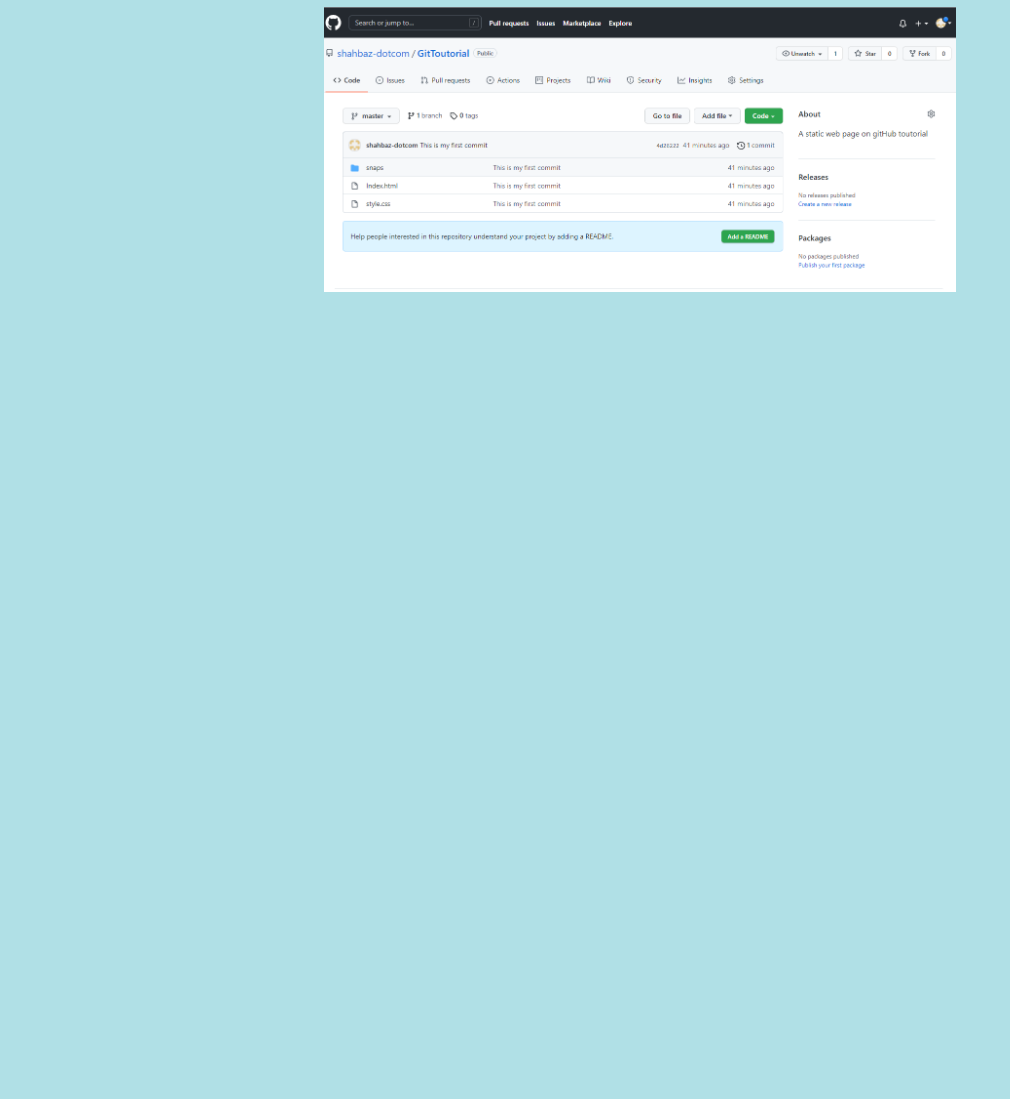
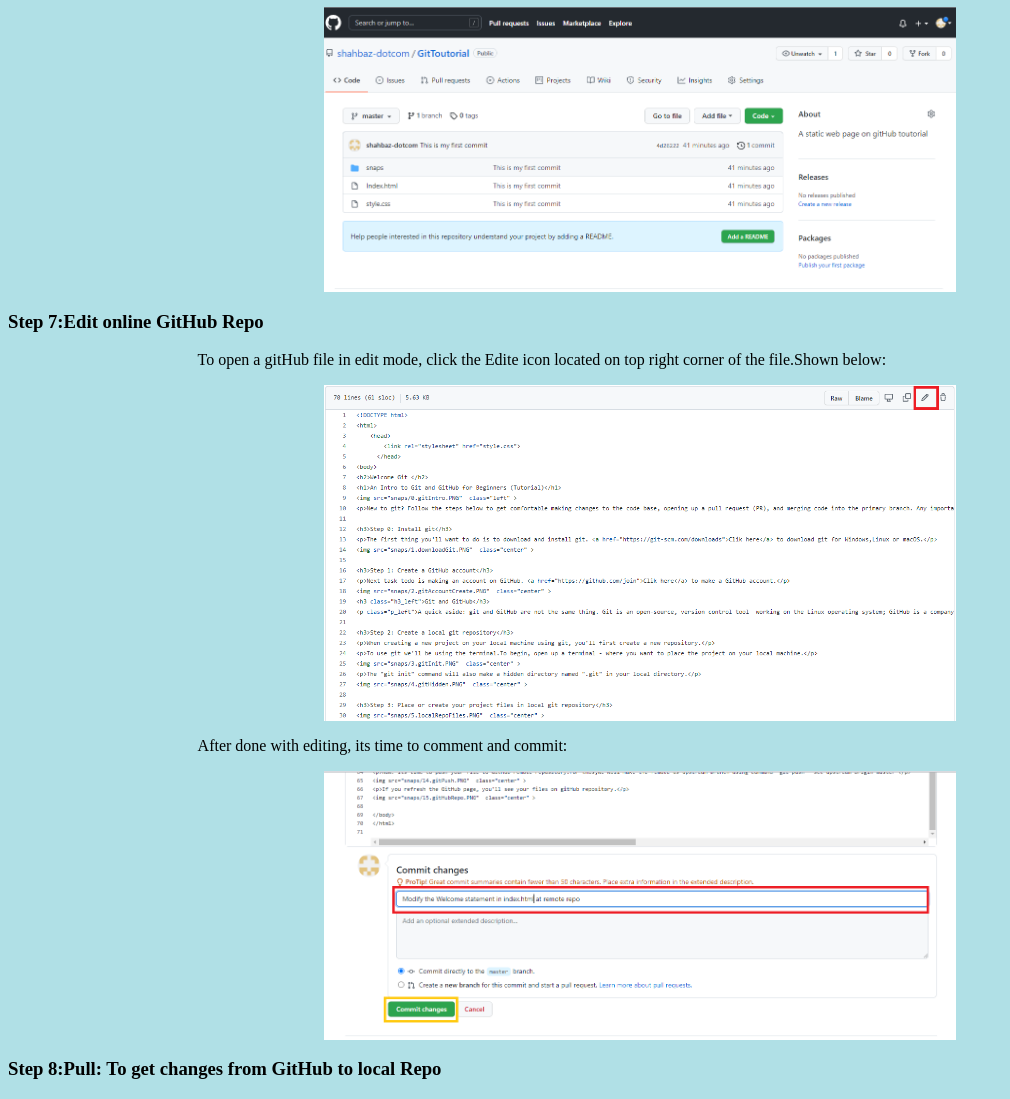
Before and after one commit to shahbaz-dotcom/GitToutorial, a plain HTML site: page Index.html in a window 1280 px wide. Shown: the part 6992-8091 px from the top of the page, without its empty margins (0-1010 px from the left). Before the commit the page ends 7292 px from the top, so only its background shows below. Drawn offline with Linux system fonts and the light colour scheme.

Commit message:
edit github file online

```diff
--- a/Index.html
+++ b/Index.html
@@ -66,5 +66,12 @@
 <p>If you refresh the GitHub page, you'll see your files on gitHub repository.</p>
 <img src="snaps/15.gitHubRepo.PNG"  class="center" >
 
+<h3>Step 7:Edit online GitHub Repo</h3>
+<p>To open a gitHub file in edit mode, click the Edite icon located on top right corner of the file.Shown below:</p>
+<img src="snaps/16.EditOnlineRepo.PNG"  class="center" >
+<p>After done with editing, its time to comment and commit: </p>
+<img src="snaps/17.EditOnlineRepo-1.PNG"  class="center" >
+
+<h3>Step 8:Pull: To get changes from GitHub to local Repo</h3>
 </body>
 </html>
```
Also changed, not shown: snaps/16.EditOnlineRepo.PNG (added), snaps/17.EditOnlineRepo-1.PNG (added).
